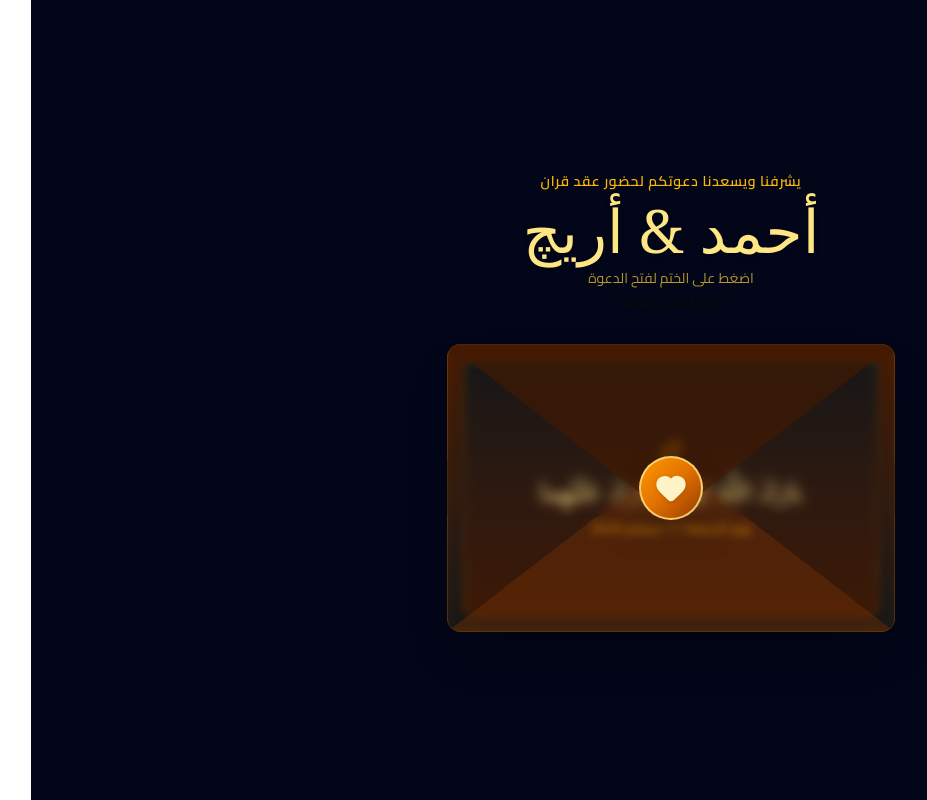
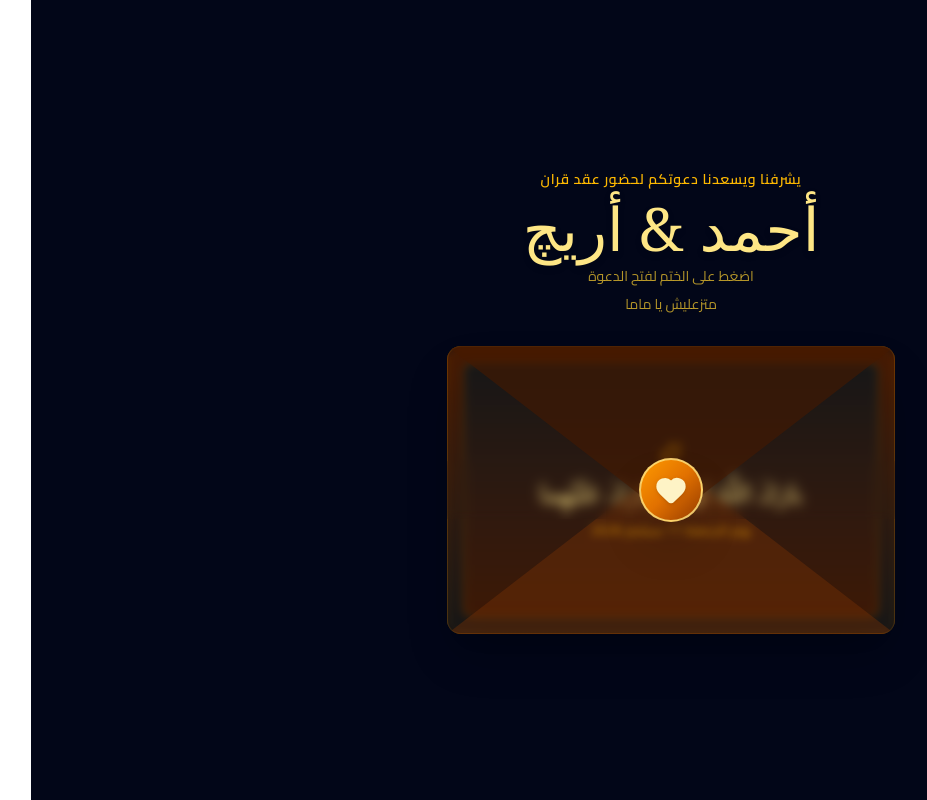
Before and after one commit to AhmedHesham303/Wedding-Invitation, a Next.js app: page / in a window 1280 px wide. Shown: the whole page, without its empty margins (0-927 px from the left). Built offline with nearby package versions, Linux system fonts and the light colour scheme.

Commit message:
edit messages

```diff
--- a/components/EnvelopeHero.tsx
+++ b/components/EnvelopeHero.tsx
@@ -43,7 +43,7 @@ export default function EnvelopeHero({ onOpen }: { onOpen?: () => void }) {
         <p className="text-amber-300/70 mt-2 text-sm">
           اضغط على الختم لفتح الدعوة
         </p>
-        <p>متزعليش يا ماما</p>
+        <p className="text-amber-300/70 mt-2 text-sm">متزعليش يا ماما</p>
       </motion.div>
 
       {/* Envelope Outer Container */}
```
